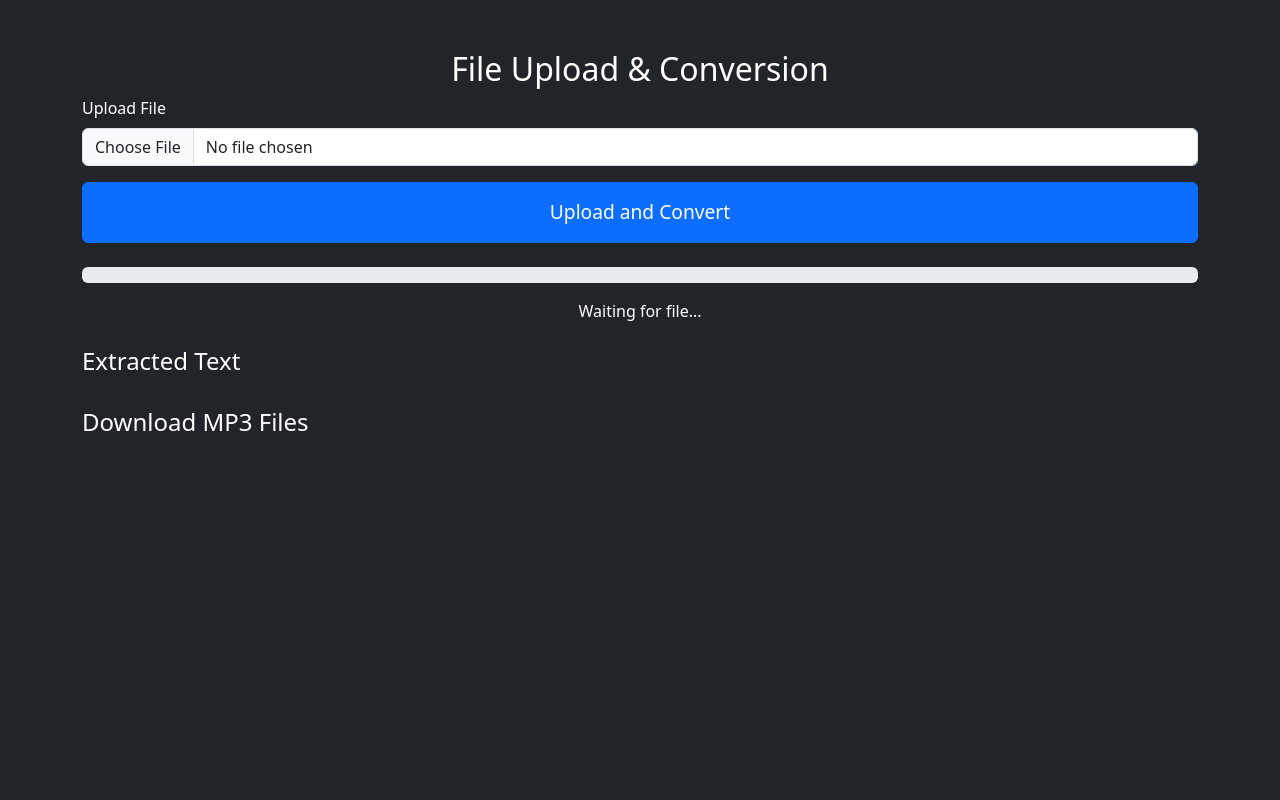
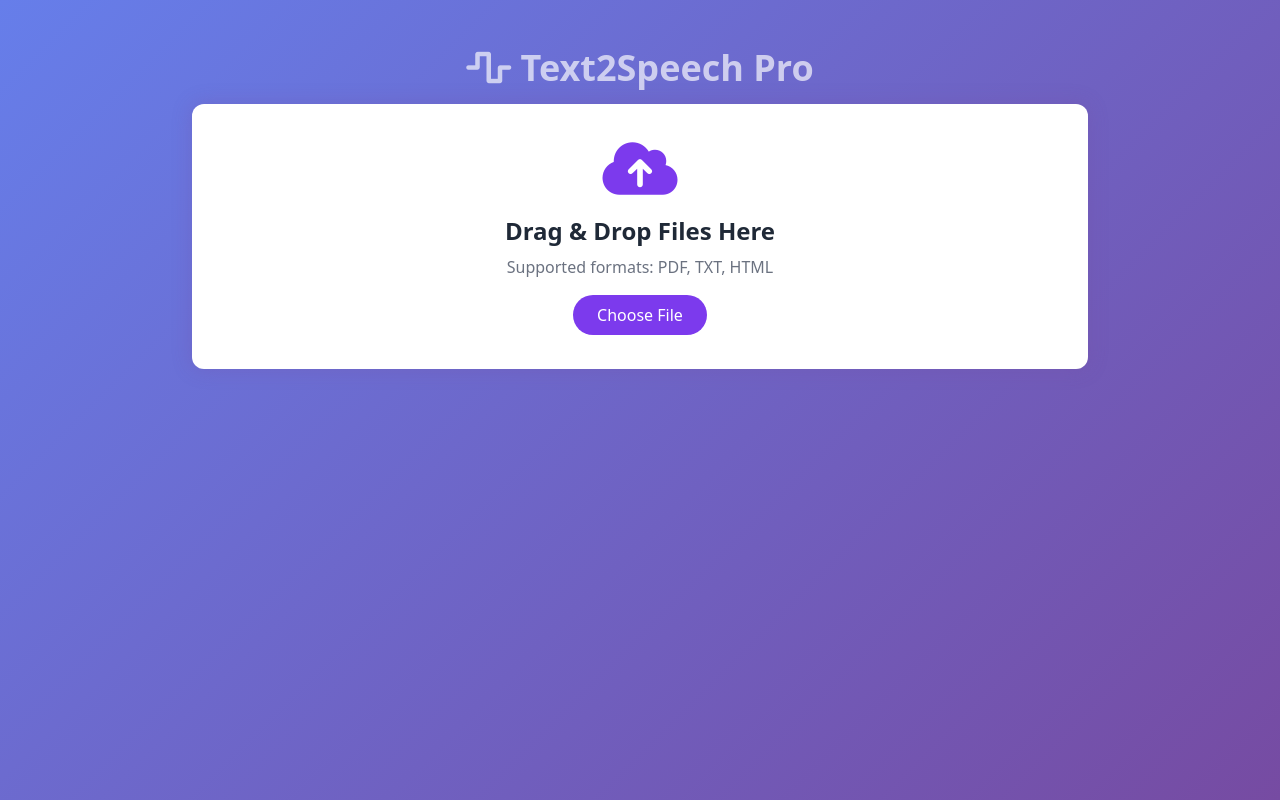
Before and after one commit to royal450/DigitalSolutionsMidia, a Flask app: page / in a window 1280 px wide. Run offline with Flask 3, Linux system fonts and the light colour scheme; some libraries are stand-ins or nearby versions.

Commit message:
Update index.html

```diff
--- a/templates/index.html
+++ b/templates/index.html
@@ -3,103 +3,148 @@
 <head>
     <meta charset="UTF-8">
     <meta name="viewport" content="width=device-width, initial-scale=1.0">
-    <title>File Upload and Conversion</title>
-    <!-- Include Bootstrap CSS -->
-    <link href="https://cdn.jsdelivr.net/npm/bootstrap@5.3.0-alpha1/dist/css/bootstrap.min.css" rel="stylesheet">
-    <link href="https://cdn.jsdelivr.net/npm/@fortawesome/fontawesome-free/css/all.min.css" rel="stylesheet">
+    <title>Text2Speech Pro</title>
+    <link href="https://cdn.jsdelivr.net/npm/tailwindcss@2.2.19/dist/tailwind.min.css" rel="stylesheet">
+    <link rel="stylesheet" href="https://cdnjs.cloudflare.com/ajax/libs/font-awesome/6.0.0/css/all.min.css">
     <style>
-        body {
-            background-color: #212529;
-            color: white;
+        .gradient-bg {
+            background: linear-gradient(135deg, #667eea 0%, #764ba2 100%);
         }
-        .container {
-            margin-top: 50px;
+        .upload-container {
+            border: 2px dashed rgba(255,255,255,0.3);
+            transition: all 0.3s ease;
         }
-        .progress-bar {
-            width: 0%;
+        .upload-container:hover {
+            transform: translateY(-2px);
+            box-shadow: 0 10px 20px rgba(0,0,0,0.1);
         }
-        .btn {
-            font-size: 1.2rem;
-            padding: 15px;
+        .glow {
+            box-shadow: 0 0 20px rgba(118,75,162,0.3);
         }
     </style>
 </head>
-<body>
+<body class="gradient-bg min-h-screen">
+    <div class="container mx-auto px-4 py-12">
+        <div class="max-w-4xl mx-auto text-center">
+            <h1 class="text-4xl font-bold text-white mb-4 animate-pulse">
+                <i class="fas fa-wave-square"></i> Text2Speech Pro
+            </h1>
 
-<div class="container">
-    <h2 class="text-center">File Upload & Conversion</h2>
+            <!-- Upload Card -->
+            <div class="bg-white rounded-xl p-8 upload-container glow">
+                <div id="uploadBox" class="cursor-pointer">
+                    <div class="text-6xl text-purple-600 mb-4">
+                        <i class="fas fa-cloud-upload-alt"></i>
+                    </div>
+                    <h2 class="text-2xl font-semibold text-gray-800 mb-2">
+                        Drag & Drop Files Here
+                    </h2>
+                    <p class="text-gray-500 mb-4">
+                        Supported formats: PDF, TXT, HTML
+                    </p>
+                    <input type="file" id="fileInput" class="hidden" accept=".pdf,.txt,.html">
+                    <button onclick="document.getElementById('fileInput').click()"
+                            class="bg-purple-600 text-white px-6 py-2 rounded-full hover:bg-purple-700 transition-all">
+                        Choose File
+                    </button>
+                </div>
 
-    <!-- Upload Form -->
-    <form id="uploadForm" enctype="multipart/form-data">
-        <div class="mb-3">
-            <label for="file" class="form-label">Upload File</label>
-            <input type="file" class="form-control" id="file" name="file" accept=".pdf,.txt,.html">
-        </div>
-        <button type="submit" class="btn btn-primary w-100">Upload and Convert</button>
-    </form>
+                <!-- Progress Bar -->
+                <div id="progressSection" class="hidden mt-6">
+                    <div class="h-3 bg-gray-200 rounded-full overflow-hidden">
+                        <div id="progressBar" class="h-full bg-purple-600 transition-all duration-300"
+                             style="width: 0%"></div>
+                    </div>
+                    <p id="statusText" class="text-sm text-gray-600 mt-2"></p>
+                </div>
+            </div>
 
-    <!-- Progress Bar -->
-    <div class="mt-4">
-        <div class="progress">
-            <div id="progressBar" class="progress-bar" role="progressbar" aria-valuenow="0" aria-valuemin="0" aria-valuemax="100"></div>
+            <!-- Results Section -->
+            <div id="results" class="mt-8 hidden">
+                <div class="bg-white rounded-xl p-6 glow">
+                    <h3 class="text-xl font-semibold mb-4">
+                        <i class="fas fa-music mr-2"></i>Generated Audio Files
+                    </h3>
+                    <div id="fileList" class="space-y-3"></div>
+                </div>
+            </div>
         </div>
     </div>
 
-    <!-- Status Text -->
-    <div id="status" class="mt-3 text-center">Waiting for file...</div>
+    <script>
+        let userId = Date.now().toString(); // Simple user identification
 
-    <!-- Extracted Text -->
-    <div id="extractedText" class="mt-4">
-        <h4>Extracted Text</h4>
-        <pre id="extractedTextContent"></pre>
-    </div>
+        async function uploadFile(file) {
+            const formData = new FormData();
+            formData.append('file', file);
 
-    <!-- MP3 Files -->
-    <div id="mp3Files" class="mt-4">
-        <h4>Download MP3 Files</h4>
-        <ul id="mp3FilesList"></ul>
-    </div>
-</div>
+            document.getElementById('progressSection').classList.remove('hidden');
 
-<!-- Include Bootstrap JS and jQuery -->
-<script src="https://cdn.jsdelivr.net/npm/bootstrap@5.3.0-alpha1/dist/js/bootstrap.bundle.min.js"></script>
-<script src="https://code.jquery.com/jquery-3.6.0.min.js"></script>
-<script>
-    // Handle form submission and progress
-    $('#uploadForm').on('submit', function (e) {
-        e.preventDefault();
-        var formData = new FormData(this);
+            try {
+                const response = await fetch('/upload', {
+                    method: 'POST',
+                    body: formData
+                });
 
-        $('#status').text('Uploading...');
-        $.ajax({
-            url: '/upload',
-            type: 'POST',
-            data: formData,
-            contentType: false,
-            processData: false,
-            xhr: function () {
-                var xhr = new XMLHttpRequest();
-                xhr.upload.addEventListener('progress', function (e) {
-                    if (e.lengthComputable) {
-                        var percent = (e.loaded / e.total) * 100;
-                        $('#progressBar').css('width', percent + '%').attr('aria-valuenow', percent);
-                    }
-                });
-                return xhr;
-            },
-            success: function (response) {
-                $('#status').text('Conversion Complete!');
-                $('#extractedTextContent').text(response.extracted_text);
-                $('#mp3FilesList').html(response.mp3_files.map(function (file) {
-                    return '<li><a href="/download/' + file + '" target="_blank">' + file + '</a></li>';
-                }).join(''));
-            },
-            error: function (err) {
-                $('#status').text('Error occurred!');
+                const data = await response.json();
+                if(data.error) throw new Error(data.error);
+
+                showResults(data.mp3_files);
+            } catch (error) {
+                updateStatusUI(`❌ Error: ${error.message}`, 100, 'text-red-500');
+            }
+        }
+
+        function showResults(files) {
+            const fileList = files.map(file => `
+                <div class="flex items-center justify-between bg-gray-50 p-3 rounded-lg">
+                    <span>${file}</span>
+                    <a href="/download/${file}"
+                       class="bg-purple-600 text-white px-4 py-1 rounded-lg hover:bg-purple-700 transition-all">
+                       Download <i class="fas fa-download ml-2"></i>
+                    </a>
+                </div>
+            `).join('');
+
+            document.getElementById('fileList').innerHTML = fileList;
+            document.getElementById('results').classList.remove('hidden');
+        }
+
+        async function checkStatus() {
+            const response = await fetch(`/status/${userId}`);
+            const data = await response.json();
+            updateStatusUI(data.status, data.progress);
+            if(data.progress < 100) setTimeout(checkStatus, 1000);
+        }
+
+        function updateStatusUI(text, progress, colorClass = 'text-purple-600') {
+            document.getElementById('progressBar').style.width = `${progress}%`;
+            document.getElementById('statusText').innerHTML =
+                `<span class="${colorClass}">${text}</span> (${progress}%)`;
+        }
+
+        // Event Listeners
+        document.getElementById('fileInput').addEventListener('change', (e) => {
+            const file = e.target.files[0];
+            if(file) {
+                uploadFile(file);
+                checkStatus();
             }
         });
-    });
-</script>
 
+        // Drag & Drop Handling
+        const uploadBox = document.getElementById('uploadBox');
+        uploadBox.ondragover = (e) => {
+            e.preventDefault();
+            uploadBox.classList.add('bg-purple-50');
+        };
+        uploadBox.ondragleave = () => uploadBox.classList.remove('bg-purple-50');
+        uploadBox.ondrop = (e) => {
+            e.preventDefault();
+            uploadBox.classList.remove('bg-purple-50');
+            const file = e.dataTransfer.files[0];
+            if(file) uploadFile(file);
+        };
+    </script>
 </body>
-</html>
+    </html>
```
